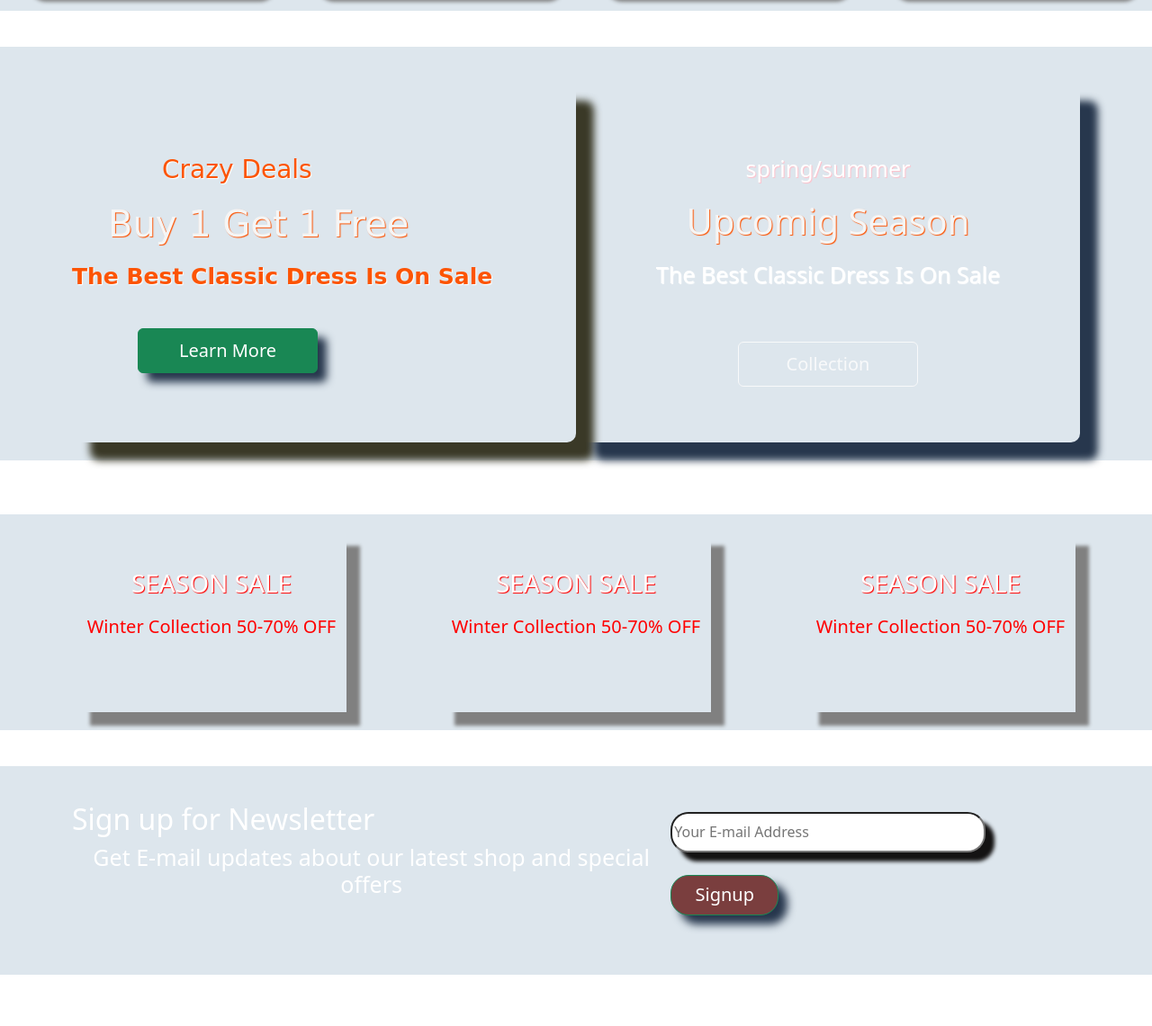
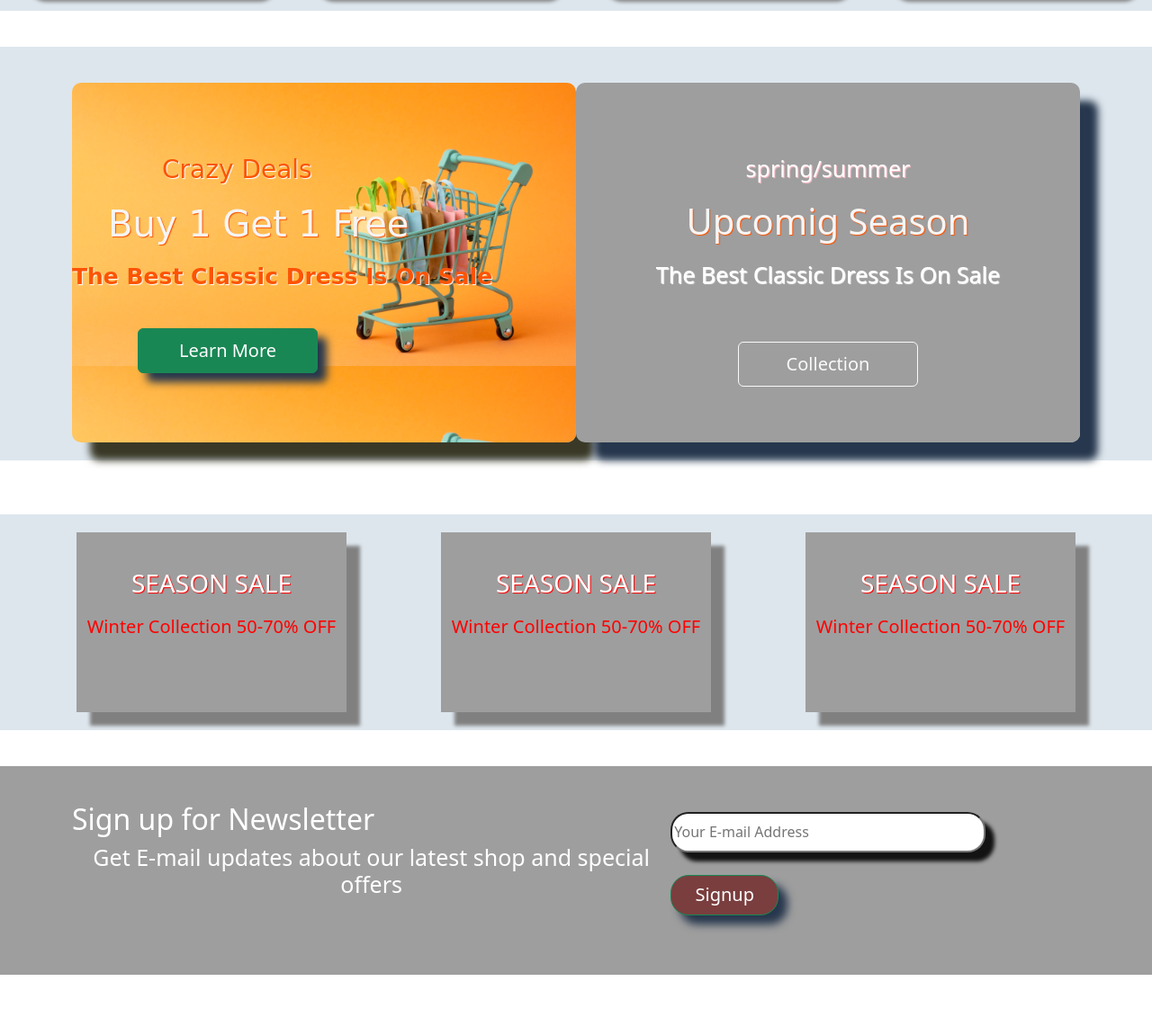
Before and after one commit to Pacific077/ecommerce, a plain HTML site: page index.html in a window 1280 px wide. Shown: the part 3012-4153 px from the top of the page at 90% size. Drawn offline with nearby package versions, Linux system fonts and the light colour scheme; the site is published under a folder, as on GitHub Pages, so addresses that start at the root find nothing; a web font is replaced by a local one.

Commit message:
removed / from content in css page

```diff
--- a/style.css
+++ b/style.css
@@ -30,7 +30,7 @@
    text-shadow: 2px 4px 1px grey;
 }
 .aboutbg{
-    background-image: url(/contents/background/aboutbg.jpg) !important;
+    background-image: url(contents/background/aboutbg.jpg) !important;
     background-size: cover !important;
     height: 300px;
 }
@@ -273,14 +273,14 @@ thead td:nth-child(6){
     transition: 0.3s ease;
 }
 .baner2 .item1{
-background-image: url(/contents/banner/frst1.jpg);
+background-image: url(contents/banner/frst1.jpg);
 height: 200px;
     width: 300px;
     background-size: contain;
     /* opacity: 0.7; */
 }
 .baner2 .item2{
-    background-image: url(/contents/banner/frs2.jpg);
+    background-image: url(contents/banner/frs2.jpg);
     height: 200px;
     width: 300px;
     background-size: contain;
@@ -289,12 +289,12 @@ height: 200px;
 .baner2 .item3{
     /* opacity: 0.7; */
     background-size: contain;
-background-image: url(/contents/banner/frs3.jpg);
+background-image: url(contents/banner/frs3.jpg);
 height: 200px;
     width: 300px;
 }
 .blogbg{
-    background-image: url(/contents/background/blog.jpg) !important;
+    background-image: url(contents/background/blog.jpg) !important;
     background-size: cover !important;
 }
 body{
@@ -305,7 +305,7 @@ body{
 .bogo{
     border-radius: 10px;
     margin-top: 40px;
-    background-image: url(/contents/banner/yellowback.jpg);
+    background-image: url(contents/banner/yellowback.jpg);
     background-size: contain;
     height: 400px;
     width: 650px;
@@ -564,7 +564,7 @@ box-shadow: 10px 10px 4px grey;
     justify-content: space-between;
 }
 .last{
-    background-image: url(/contents/background/nightblur.jpg);
+    background-image: url(contents/background/nightblur.jpg);
     background-size: contain;
     height: 400px;
     padding-top: 20px;
@@ -705,7 +705,7 @@ section{
 
 }
 .shophomebg{
-    background-image: url(/contents/shop/bg/city.jpg);
+    background-image: url(contents/shop/bg/city.jpg);
     background-size: cover;
     background-position: center;
     height: 300px;
@@ -718,7 +718,7 @@ section{
     padding-right: 80px;
     padding-top: 40px;
     padding-bottom: 40px;
-    background-image: url(/contents/background/woodbg.jpg);
+    background-image: url(contents/background/woodbg.jpg);
     background-size: contain;
     margin-bottom: 20px;
 }
@@ -769,7 +769,7 @@ section{
 .upcoming{
     height: 400px;
     width: 650px;
-    background-image: url(/contents/banner/banner2.jpg);
+    background-image: url(contents/banner/banner2.jpg);
     background-size: contain;
     margin-top: 40px;
     box-shadow: 20px 20px 8px #27374D;
```
